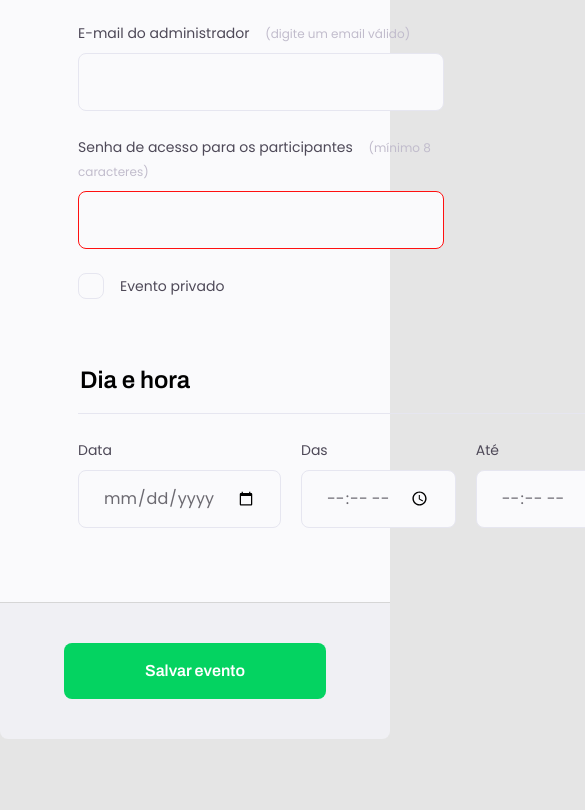
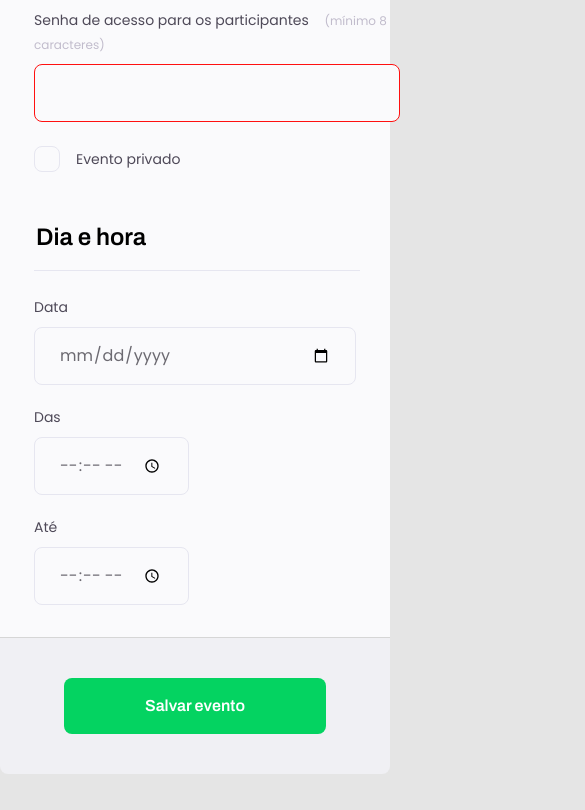
Before and after one commit to pedroaugustomontes/EventForms, a plain HTML site: page index.html in a window 390 px wide. Shown: the part 1190-2000 px from the top of the page, 585 px wide, since content can reach past the window. Drawn offline with Linux system fonts and the light colour scheme.

Commit message:
formulário agora é responsivo

```diff
--- a/style.css
+++ b/style.css
@@ -225,3 +225,29 @@ footer .button:hover {
 input:invalid {
   border: 1px solid #ff1010;
 }
+
+@media (max-width: 640px) {
+
+  .page {
+    max-width: 500px;
+  }
+  header {
+    margin-top: 32px;
+  }
+  header h1 {
+    font-size: 24px;
+    line-height: 30px;
+  }
+  form {
+    padding: 32px;
+  }
+  fieldset {
+    padding: 0;
+  }
+  .col-3 {
+    flex-wrap: wrap;
+  }
+  footer {
+    margin-bottom: 50px;
+  }
+}
```
